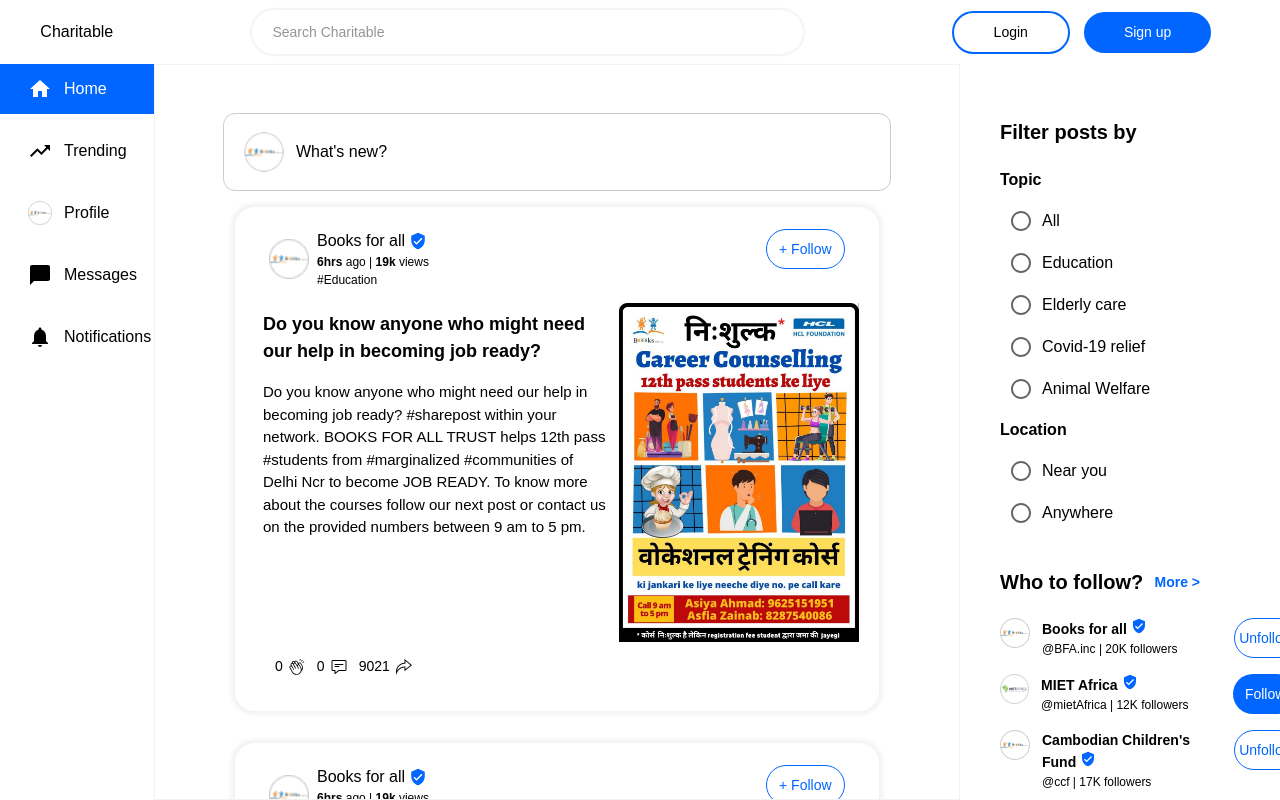
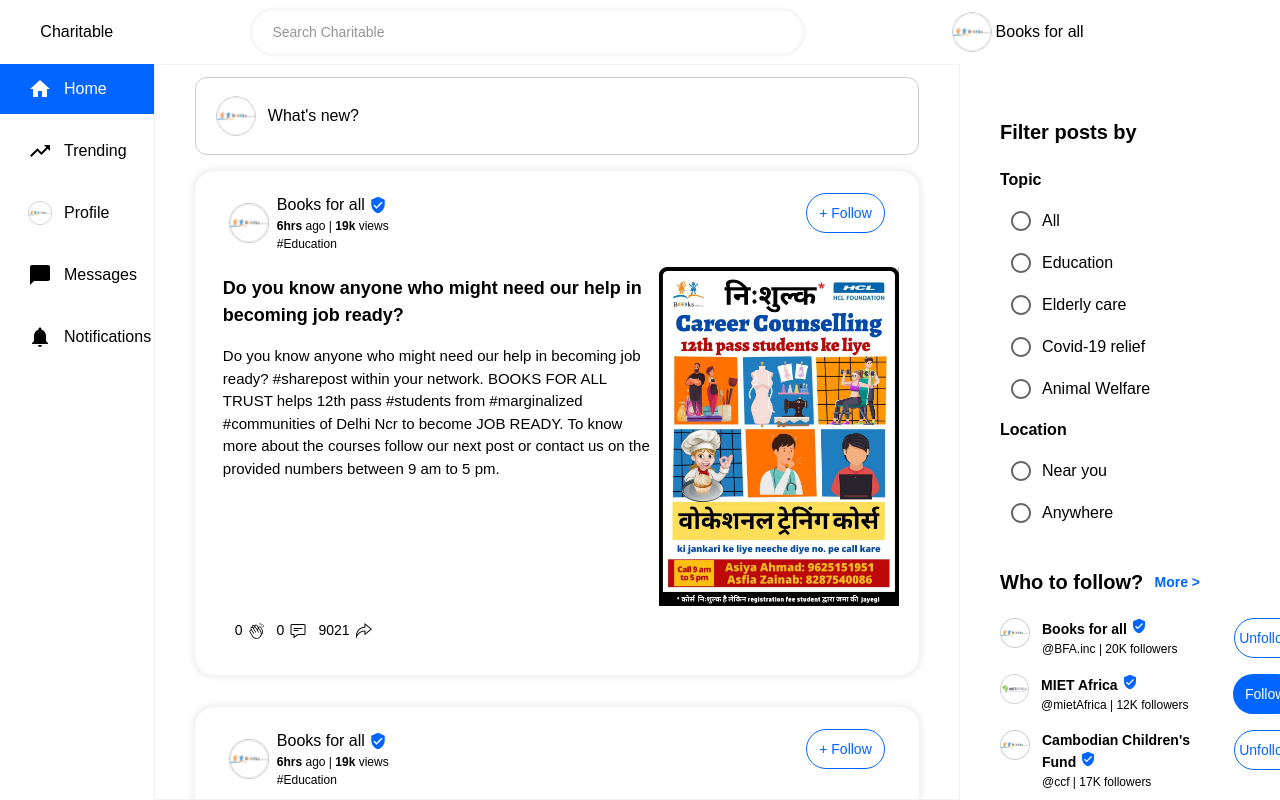
Before and after one commit to zweistein1326/FindNFund, a Next.js app: page /feed in a window 1280 px wide. Built offline with nearby package versions, Linux system fonts and the light colour scheme.

Commit message:
add: todo list, edit profile screen; improve styles

```diff
--- a/components/feed/createPost.tsx
+++ b/components/feed/createPost.tsx
@@ -5,8 +5,8 @@
 
 const CreatePost = () => {
     return (
-        <Link href="/post/create" style={{width:'83%'}}>
-            <div style={{ display: 'flex', flexDirection: 'row', alignItems: 'center', padding: '10px 20px', border:'1px solid rgba(0,0,0,0.2)', marginTop: 48, borderRadius: 12, width: '100%' }}>
+        <Link href="/post/create" style={{width:'90%'}}>
+            <div style={{ display: 'flex', flexDirection: 'row', alignItems: 'center', padding: '10px 20px', border:'1px solid rgba(0,0,0,0.2)', marginTop: 12, borderRadius: 12, width: '100%' }}>
                 <img src={users[0].profile_image_url} style={{height:40, width:40, borderRadius:40, backgroundColor:'#FFF', marginRight:12}}/>
                 <p>{`What's new?`}</p>
             </div>
--- a/components/feed/item/tile.tsx
+++ b/components/feed/item/tile.tsx
@@ -19,7 +19,7 @@
     console.log(post, sender);
 
     return (
-        <div style={{ padding: '8px 20px', boxShadow: '0px 0px 4px 4px rgba(0,0,0,0.05)', borderRadius: 20, margin: '16px 12px', width:'80%' }}>
+        <div style={{ padding: '8px 20px', boxShadow: '0px 0px 4px 4px rgba(0,0,0,0.05)', borderRadius: 20, margin: '16px 0px', width:'90%' }}>
             {/* HEADER */}
             <TileHeader sender={sender} post={post} />
             {/* INFO */}
--- /dev/null
+++ b/components/profile/edit-profile.jsx
@@ -0,0 +1,3 @@
+const EditProfile = () => {};
+
+export default EditProfile;
--- a/components/search/results.tsx
+++ b/components/search/results.tsx
@@ -81,8 +81,8 @@
             </div>
             <div style={{ display: 'flex', flexDirection: 'row', alignItems: 'center', margin: 20, flex:1}}>
                 <div style={{ padding: '20px 30px', margin: '4px', backgroundColor: '#FFF', border: '1px solid rgba(0,0,0,0.2)', borderRadius: 8, background:'#FFF', width:'100%'}}>
-                    <Typography style={{fontSize:20, fontWeight:600}}>Posts</Typography>
-                    <div style={{margin:'20px 0', display:'flex', flexDirection:'row', alignItems:'flex-start', justifyContent:'center', width:'100%'}}>
+                    <Typography style={{fontSize:20, fontWeight:600}}>Activity</Typography>
+                    <div style={{margin:'20px 0', display:'flex', flexDirection:'column', alignItems:'center', justifyContent:'center', width:'100%'}}>
                         {posts.slice(0,2).map((post: any, index: number) => <FeedTile key={index} post={post} />)}
                     </div>
                 </div>
--- a/pages/_app.tsx
+++ b/pages/_app.tsx
@@ -24,7 +24,7 @@
   const [posts, setPosts] = useState(newsFeedItems);
   const [isModalVisible, setIsModalVisible] = useState(false);
   const [modalInfo, setModalInfo] = useState({ isVerified: false });
-  const [user_id, setUserId] = useState('');
+  const [user_id, setUserId] = useState('1');
   const [users, setUsers] = useState(appUsers);
 
   const { Component, emotionCache = clientSideEmotionCache, pageProps } = props;
```
Also changed, not shown: components/profile/body.tsx (+2 -7 lines), 1 other file (tests, documents, lock files or other folders).
